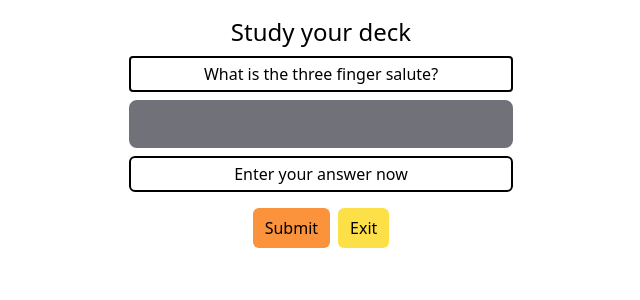
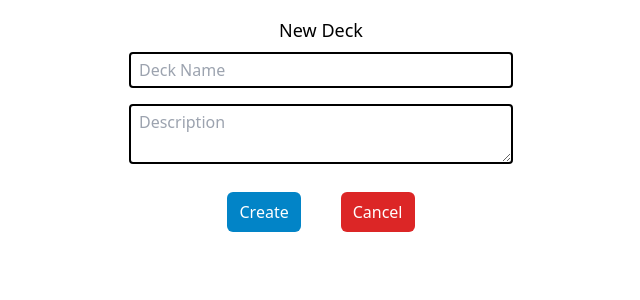
Before and after one commit to ngtr6788/keycard, a Svelte app: page /new-deck in a window 1280 px wide. Shown: the top 300 px of the page, without its empty margins (319-959 px from the left). Built offline with nearby package versions, Linux system fonts and the light colour scheme.

Commit message:
Add routes to buttons leading to home for now

```diff
--- a/src/App.svelte
+++ b/src/App.svelte
@@ -1,8 +1,17 @@
 <script lang="ts">
+  import { Router, Route } from "svelte-routing";
+  import NewDeck from "./lib/NewDeck.svelte";
+  import HomePage from "./lib/HomePage.svelte";
+  import NewCard from "./lib/NewCard.svelte";
   import StudyCard from "./lib/StudyCard.svelte";
 </script>
 
-<StudyCard />
+<Router>
+  <Route path="/" component={HomePage} />
+  <Route path="/new-deck" component={NewDeck} />
+  <Route path="/new-card" component={NewCard} />
+  <Route path="/study-card" component={StudyCard} />
+</Router>
 
 <style>
 </style>
--- a/src/lib/HomePage.svelte
+++ b/src/lib/HomePage.svelte
@@ -1,4 +1,6 @@
 <script lang="ts">
+  import { link } from "svelte-routing";
+
   // Temporary deck list
   let deckNames = [
     {
@@ -27,9 +29,10 @@
 <div class="mx-10 my-4">
   <div class="flex flex-row justify-between items-center">
     <h1 class="text-2xl">Your Decks</h1>
-    <button
+    <a
       class="bg-purple-700 py-1 px-2 text-white rounded hover:shadow-lg hover:bg-purple-800"
-      >New Deck</button
+      href="/new-deck"
+      use:link>New Deck</a
     >
   </div>
   {#if deckNames.length !== 0}
--- a/src/lib/NewCard.svelte
+++ b/src/lib/NewCard.svelte
@@ -1,5 +1,6 @@
 <script lang="ts">
   import KeysConsole from "./KeysConsole.svelte";
+  import { link } from "svelte-routing";
 
   let deckName = "VS Code Keyboard Shortcuts";
   let commandFunc = "";
@@ -35,9 +36,10 @@
       class="bg-emerald-300 m-5 px-3 py-2 text-black rounded-md hover:bg-emerald-400 hover:shadow-lg"
       on:click={handleAdd}>Add</button
     >
-    <button
+    <a
       class="bg-yellow-300 m-5 px-3 py-2 text-black rounded-md hover:bg-yellow-400 hover:shadow-lg"
-      >Done</button
+      href="/"
+      use:link>Done</a
     >
   </div>
   {#if error}
--- a/src/lib/NewDeck.svelte
+++ b/src/lib/NewDeck.svelte
@@ -1,5 +1,6 @@
 <script lang="ts">
   import { createEventDispatcher } from "svelte";
+  import { link, navigate } from "svelte-routing";
 
   let deckName: string = "";
   let deckDescription: string = "";
@@ -21,6 +22,7 @@
 
     deckName = "";
     deckDescription = "";
+    navigate("/");
   };
 
   const cancelDeckCreation = () => {
@@ -53,9 +55,11 @@
       class="bg-sky-600 m-5 px-3 py-2 text-white rounded-md hover:bg-sky-700 hover:shadow-lg"
       on:click={createDeck}>Create</button
     >
-    <button
+    <a
       class="bg-red-600 m-5 px-3 py-2 text-white rounded-md hover:bg-red-700 hover:shadow-lg"
-      on:click={cancelDeckCreation}>Cancel</button
+      href="/"
+      on:click={cancelDeckCreation}
+      use:link>Cancel</a
     >
   </div>
   {#if error}
--- a/src/lib/StudyCard.svelte
+++ b/src/lib/StudyCard.svelte
@@ -1,5 +1,6 @@
 <script lang="ts">
   import KeysConsole from "./KeysConsole.svelte";
+  import { link } from "svelte-routing";
 
   enum StudyStatus {
     Correct = "correct",
@@ -89,9 +90,11 @@
         on:click={nextCard}>Next</button
       >
     {/if}
-    <button
+    <a
       class="bg-yellow-300 my-2 mx-1 px-3 py-2 text-black rounded-md hover:bg-yello-400 hover:shadow-lg"
-      on:click={handleExit}>Exit</button
+      href="/"
+      use:link
+      on:click={handleExit}>Exit</a
     >
   </div>
 </div>
```
